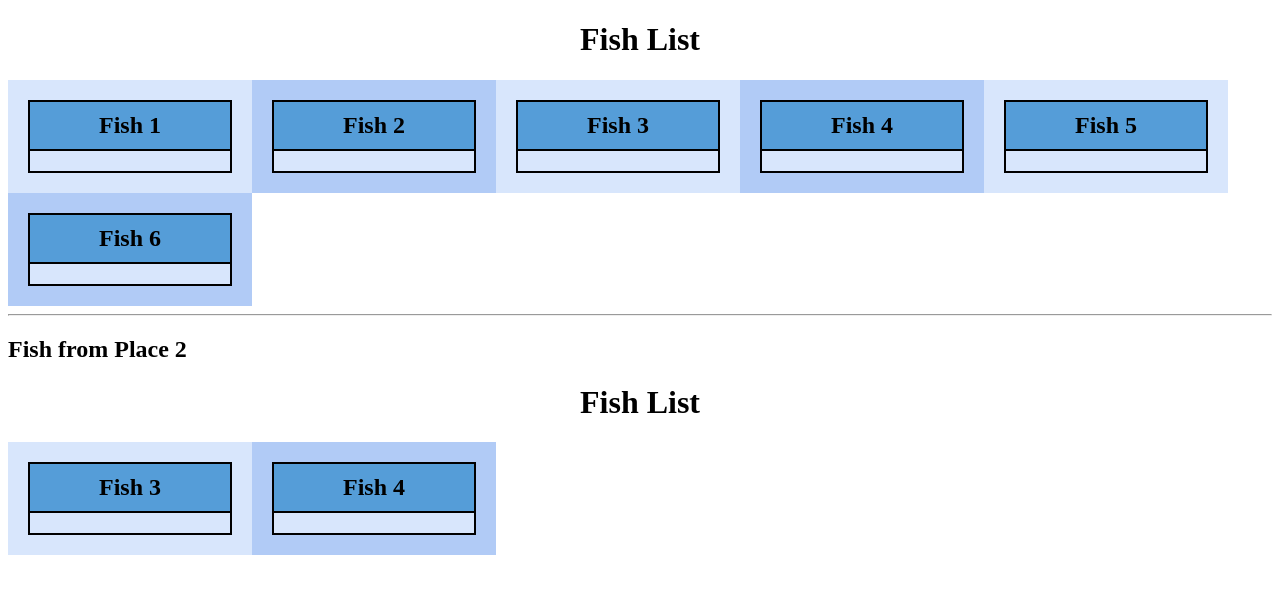
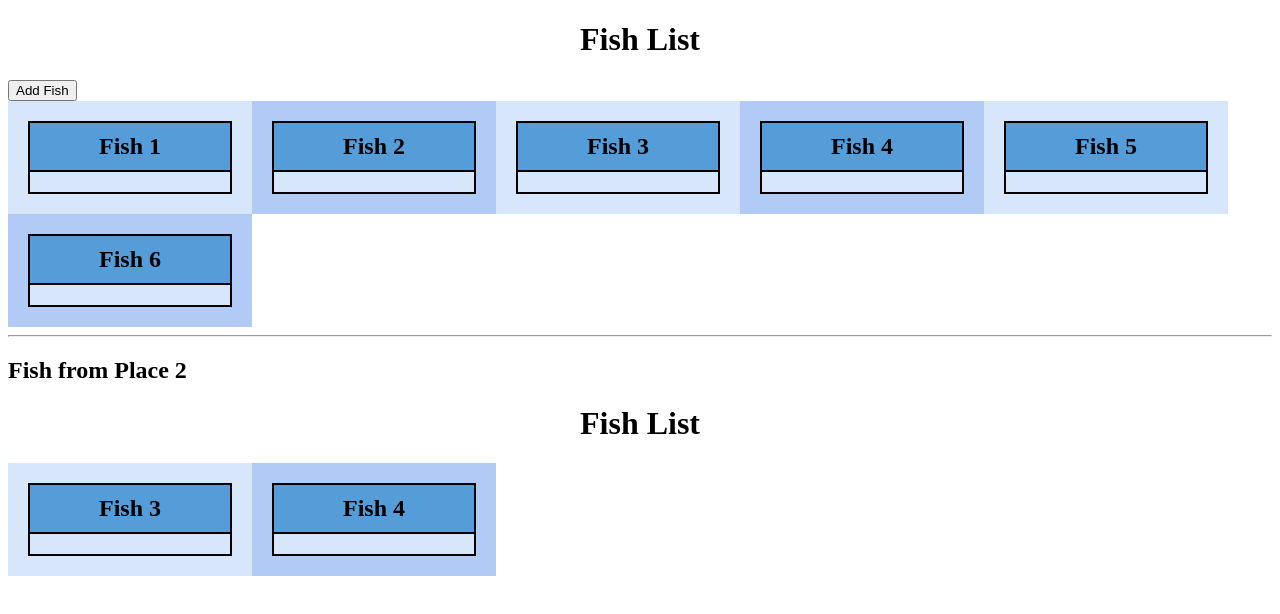
Before and after one commit to AF-186/Adam-Fairlie-Learning-AngularF26, an Angular app: page / in a window 1280 px wide. Shown: the top 614 px of the page. Built offline with nearby package versions, Linux system fonts and the light colour scheme.

Commit message:
Part 11 * Created a button that adds a new pre-set fish to the list * Added effect() to fish-list.ts which logs length to console when it changes

```diff
--- a/src/app/fish-list/fish-list.html
+++ b/src/app/fish-list/fish-list.html
@@ -1,4 +1,5 @@
 <h1>Fish List</h1>
+<button (click)="placeholder()">Add Fish</button>
 @for (fish of fishList(); track fish.id; let e = $even) {
   <div class="container" [class.even] = "e">
     <app-fish-list-item [fish] = "fish" (opened) = "onFishOpened($event)"/>
--- a/src/app/fish-list/fish-list.scss
+++ b/src/app/fish-list/fish-list.scss
@@ -11,3 +11,7 @@ h1 {
 .even {
   background-color: #d8e6fc;
 }
+
+button {
+  display: block;
+}
--- a/src/app/fish-list/fish-list.ts
+++ b/src/app/fish-list/fish-list.ts
@@ -1,4 +1,4 @@
-import { Component, inject } from '@angular/core';
+import { Component, inject, effect } from '@angular/core';
 import { Fish } from '../shared/models/fish';
 import { FishListItem } from '../fish-list-item/fish-list-item';
 import { FishService } from '../services/fish';
@@ -18,8 +18,22 @@ export class FishList {
   private fishService = inject(FishService);
   fishList = this.fishService.fishList;
   place2Fish = this.fishService.place2Fish;
+  fishCount = this.fishService.fishCount;
 
   onFishOpened(fish: Fish) {
     console.warn("Clicked entry", fish.id, ": ", fish.name)
   }
+
+  placeholder() {
+    let fishNum = this.fishCount()+1
+    this.fishService.addFish( {id: fishNum, name: "Fish " + fishNum, location: "Place 2", weather: "Rain", time: "12:00"} )
+  }
+  // This is not the right way to auto-increment IDs
+  // It will only work as long as it's impossible to remove entries
+
+  constructor() {
+    effect(() => {
+      console.log("List is now ", this.fishCount(), " entries long.")
+    })
+  }
 }
```
